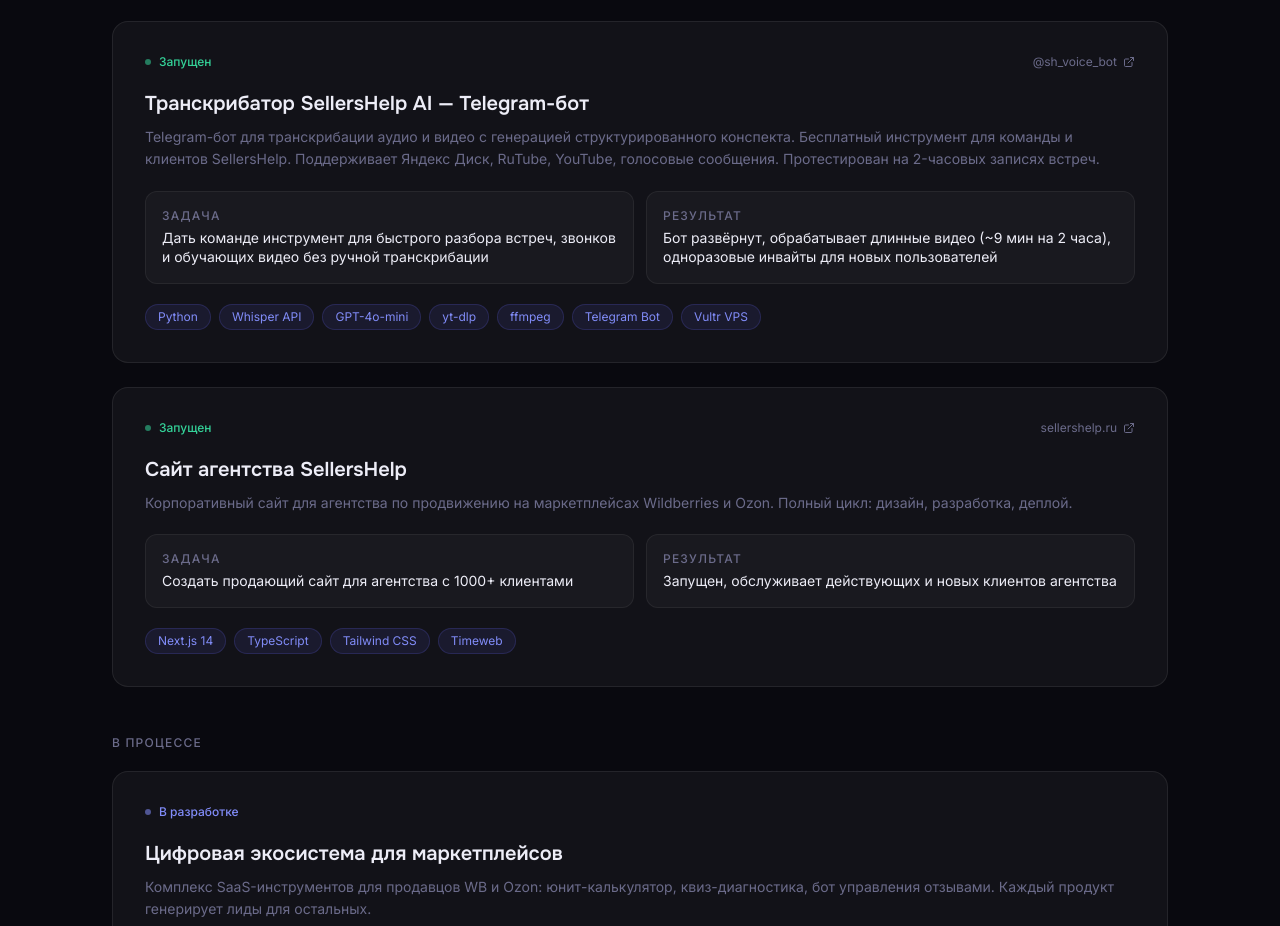
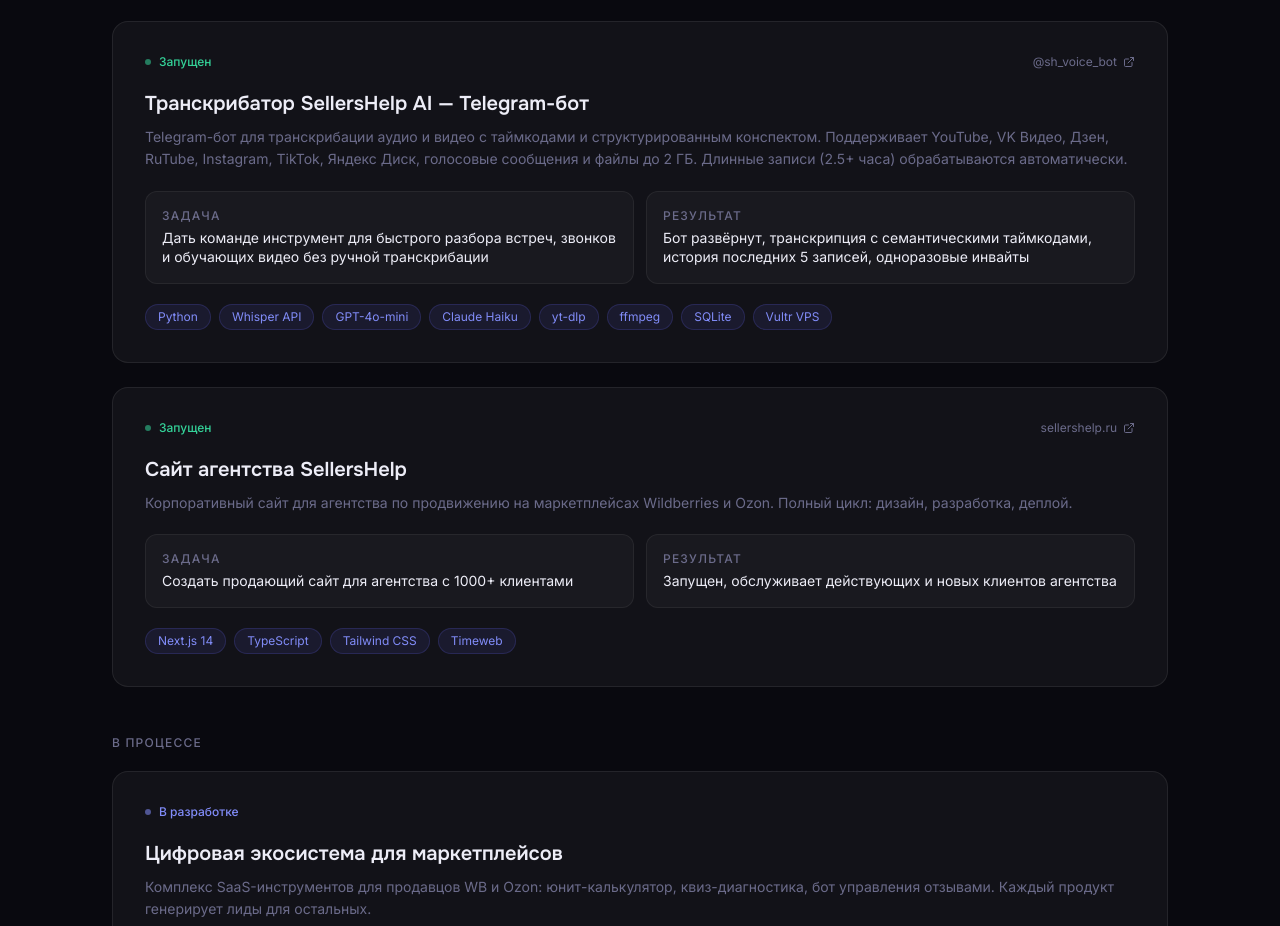
Before and after one commit to yurazlab/yurazlab, a Next.js app: page / in a window 1280 px wide. Shown: the part 1760-2686 px from the top of the page. Built offline with nearby package versions, Linux system fonts and the light colour scheme.

Commit message:
Update SH Voice card: VK/Дзен sources, taymcodes, Claude Haiku, SQLite
Co-Authored-By: Claude Sonnet 4.6 <noreply@anthropic.com>

```diff
--- a/components/CurrentProjects.tsx
+++ b/components/CurrentProjects.tsx
@@ -32,10 +32,10 @@ const completed = [
     statusColor: "text-emerald-400",
     title: "Транскрибатор SellersHelp AI — Telegram-бот",
     description:
-      "Telegram-бот для транскрибации аудио и видео с генерацией структурированного конспекта. Бесплатный инструмент для команды и клиентов SellersHelp. Поддерживает Яндекс Диск, RuTube, YouTube, голосовые сообщения. Протестирован на 2-часовых записях встреч.",
+      "Telegram-бот для транскрибации аудио и видео с таймкодами и структурированным конспектом. Поддерживает YouTube, VK Видео, Дзен, RuTube, Instagram, TikTok, Яндекс Диск, голосовые сообщения и файлы до 2 ГБ. Длинные записи (2.5+ часа) обрабатываются автоматически.",
     task: "Дать команде инструмент для быстрого разбора встреч, звонков и обучающих видео без ручной транскрибации",
-    result: "Бот развёрнут, обрабатывает длинные видео (~9 мин на 2 часа), одноразовые инвайты для новых пользователей",
-    stack: ["Python", "Whisper API", "GPT-4o-mini", "yt-dlp", "ffmpeg", "Telegram Bot", "Vultr VPS"],
+    result: "Бот развёрнут, транскрипция с семантическими таймкодами, история последних 5 записей, одноразовые инвайты",
+    stack: ["Python", "Whisper API", "GPT-4o-mini", "Claude Haiku", "yt-dlp", "ffmpeg", "SQLite", "Vultr VPS"],
     link: "https://t.me/sh_voice_bot",
     linkLabel: "@sh_voice_bot",
     hasScreenshots: false,
```
